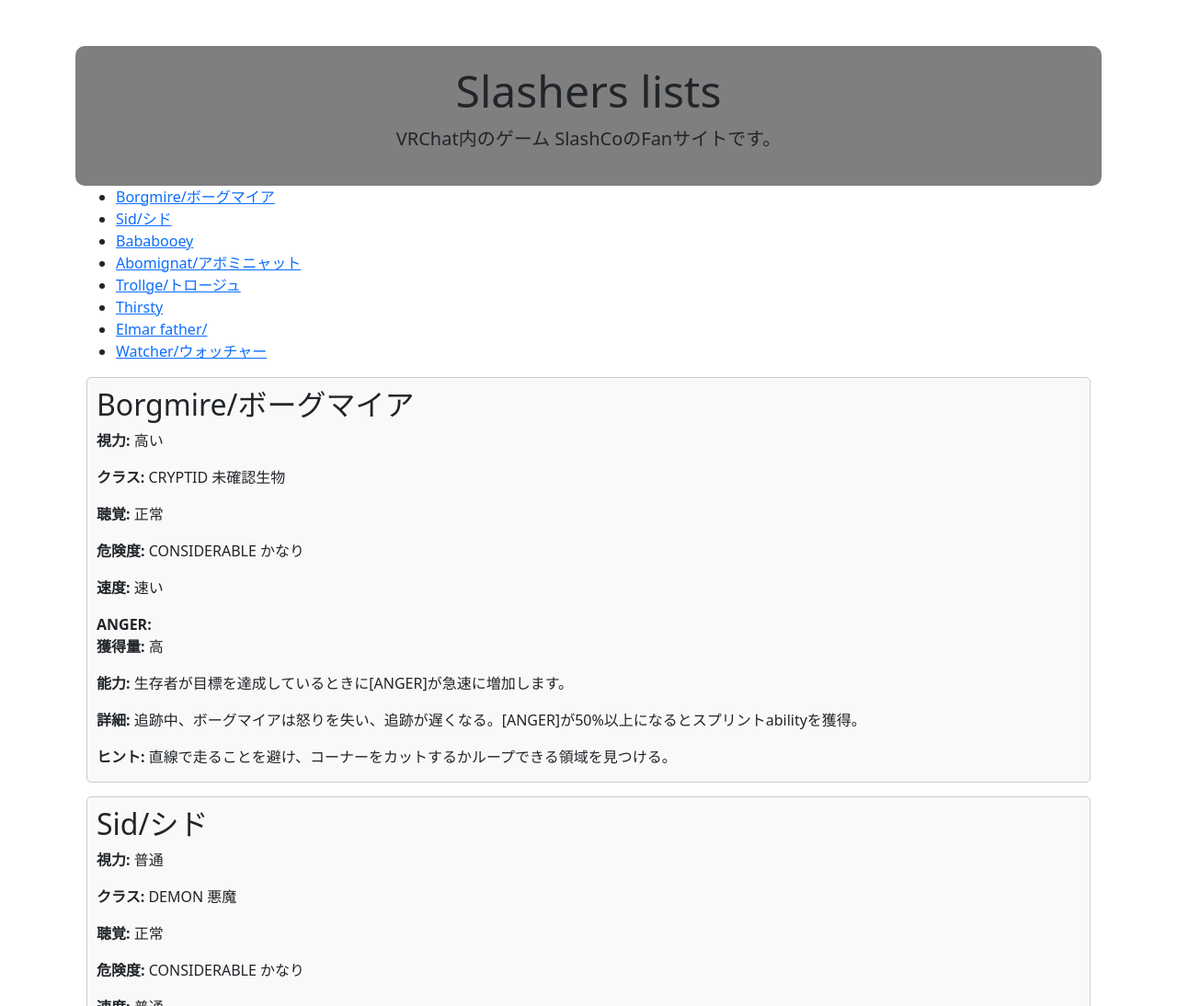
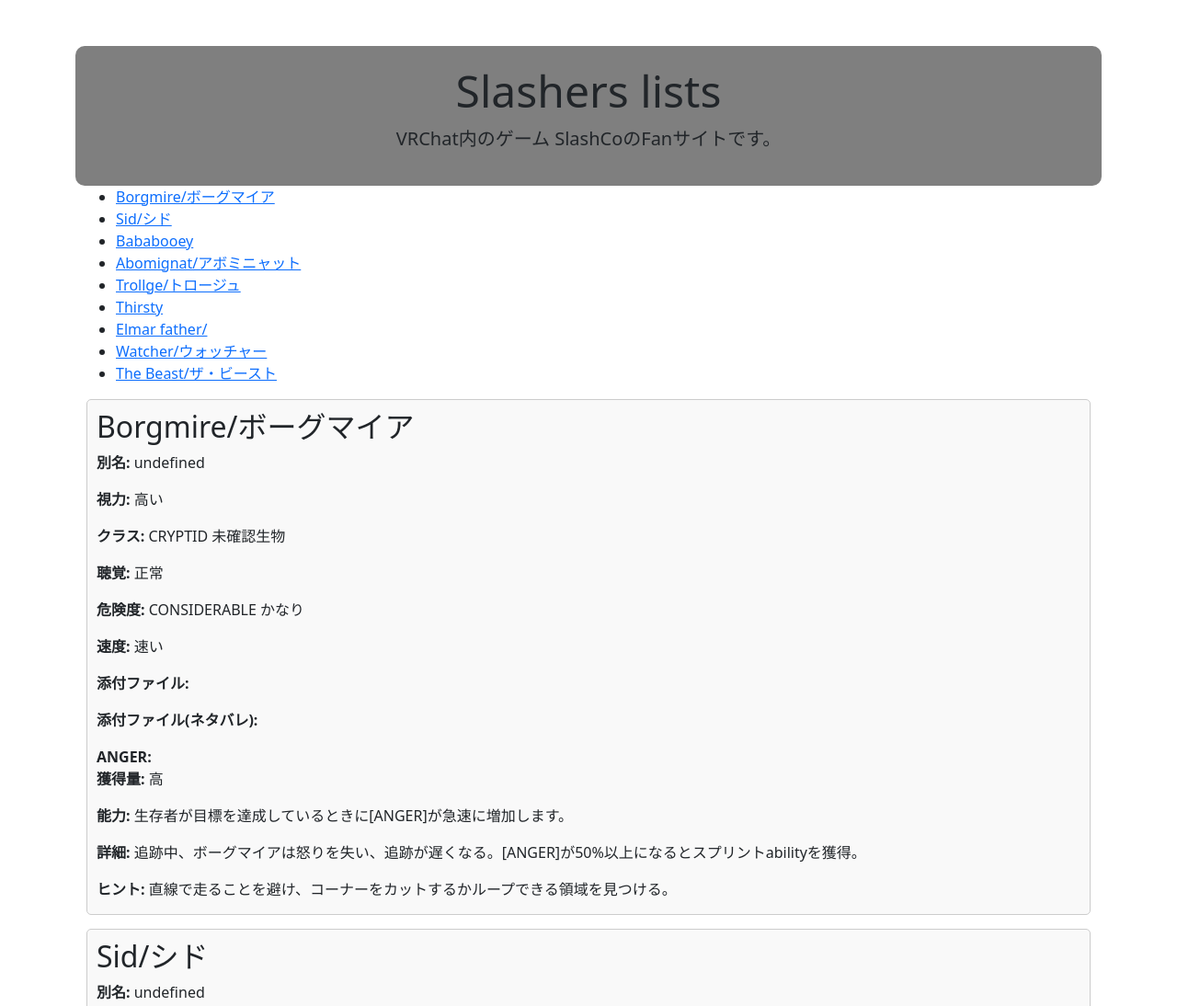
Before and after one commit to hrdmsk/slashco_fan, a plain HTML site: page index.html in a window 1280 px wide. Shown: the top 1094 px of the page at 92% size. Drawn offline with nearby package versions, Linux system fonts and the light colour scheme.

Commit message:
The Beast 追加 othername bioカテゴリー追加

```diff
--- a/characters.json
+++ b/characters.json
@@ -7,7 +7,8 @@
             "hearing": "",
             "danger": "MODERATE / CONSIDERABLE / DIVASTATING",
             "speed": "速い",
-
+            "bio1": "",
+            "bio2": "",
             "ANGER": {
                 "gain": "",
                 "ability": "",
@@ -24,7 +25,8 @@
             "hearing": "正常",
             "danger": "CONSIDERABLE かなり",
             "speed": "速い",
-
+            "bio1": "",
+            "bio2": "",
             "ANGER": {
                 "gain": "高",
                 "ability": "生存者が目標を達成しているときに[ANGER]が急速に増加します。",
@@ -46,6 +48,8 @@
             "hearing": "正常",
             "danger": "CONSIDERABLE かなり",
             "speed": "普通",
+            "bio1": "",
+            "bio2": "",
             "ANGER": {
                 "gain": "高",
                 "ability": "シドが60%以上の[ANGER]に達すると拳銃を引き出す。クッキーに反応しなくなる。",
@@ -60,6 +64,8 @@
             "hearing": "高",
             "danger": "MODERATE-中",
             "speed": "通常",
+            "bio1": "",
+            "bio2": "",
             "ANGER": {
                 "gain": "普通",
                 "ability": "i:[ANGER]メーターが>50%に達すると大音量の合図で不可視状態になる。",
@@ -74,6 +80,8 @@
             "hearing": "悪い",
             "danger": "MODERATE-中",
             "speed": "ノーマル",
+            "bio1": "",
+            "bio2": "",
             "ANGER": {
                 "gain": "低",
                 "ability": "時々這いながら生存者を追跡。",
@@ -88,6 +96,8 @@
             "danger": "DIVASTATING-高",
             "speed": "最速",
             "class": "Shadow 影",
+            "bio1": "",
+            "bio2": "",
             "ANGER": {
                 "gain": "",
                 "danger": "低",
@@ -102,6 +112,8 @@
             "speed": "ノーマル",
             "danger": "CONSIDERABLE かなり",
             "class": "DEMON 悪魔",
+            "bio1": "",
+            "bio2": "",
             "ANGER": {
                 "gain": "高",
                 "ability": "0～50%の[ANGER]で受動的になる。",
@@ -111,10 +123,13 @@
         },
         {
             "name": "Elmar father/",
+            "othername": "The Beast/ザ・ビースト",
             "vision": "普通",
             "hearing": "正常",
             "speed": "通常",
             "class": "CRYPTID 未確認生物",
+            "bio1": "",
+            "bio2": "",
             "ANGER": {
                 "gain": "普通",
                 "ability": "[ANGER]60%以上でショットガンで追跡。",
@@ -124,17 +139,38 @@
         },
         {
             "name": "Watcher/ウォッチャー",
+            "othername": "The Beast/ザ・ビースト",
             "vision": "非常に高い",
             "hearing": "正常",
             "speed": "低",
             "danger": "DIVASTATING-高",
+            "bio": "",
             "class": "UMBRAJ",
+            "bio1": "",
+            "bio2": "",
             "ANGER": {
                 "gain": "時間経過では[ANGER]が上がらない。",
                 "ability": "生存者を追跡している間にのみ[ANGER]が急速増加。遠くからでも視認できる。",
                 "details": ""
             },
             "hint": "オープンエリアを避け、追跡されないようにする。"
+        },
+        {
+            "name": "The Beast/ザ・ビースト",
+            "othername": "Nico Oneshot, The Bat",
+            "vision": "",
+            "class": "CRYPTID 未確認生物",
+            "hearing": "",
+            "danger": "CONSIDERABLE かなり",
+            "speed": "",
+            "bio1": "The Beastは光る目と巨大な翼を持つ、恐ろしい蝙蝠のような外見の実体です。The Beastは光源の輝きを喰らい、生存者を暗闇の中に追いやります。また、獲物の追跡を楽しんでいますが、阻止された場合、The Beastは激高します。普段は明るい光で撃退することも出来ますが、激高した状態ではThe Beastは極めて攻撃的になり、執拗に対象を追跡するようになります。",
+            "bio2": "",
+            "ANGER": {
+                "gain": "",
+                "ability": "",
+                "details": ""
+            },
+            "hint": ""
         }
     ]
 }
--- a/src/script/slashers.js
+++ b/src/script/slashers.js
@@ -15,11 +15,14 @@ fetch('characters.json')
         characterDiv.id = character.name; // IDを設定
         characterDiv.innerHTML = `
             <h2>${character.name}</h2>
+            <p><strong>別名:</strong> ${character.othername}</p>
             <p><strong>視力:</strong> ${character.vision}</p>
             <p><strong>クラス:</strong> ${character.class}</p>
             <p><strong>聴覚:</strong> ${character.hearing}</p>
             <p><strong>危険度:</strong> ${character.danger}</p>
             <p><strong>速度:</strong> ${character.speed}</p>
+            <p><strong>添付ファイル:</strong> ${character.bio1}</p>
+            <p><strong>添付ファイル(ネタバレ):</strong> ${character.bio2}</p>
             <div class="ability">
                 <strong>ANGER:</strong>
                 <p><strong>獲得量:</strong> ${character.ANGER.gain}</p>
```
Also changed, not shown: index.html (+0 -28 lines).
